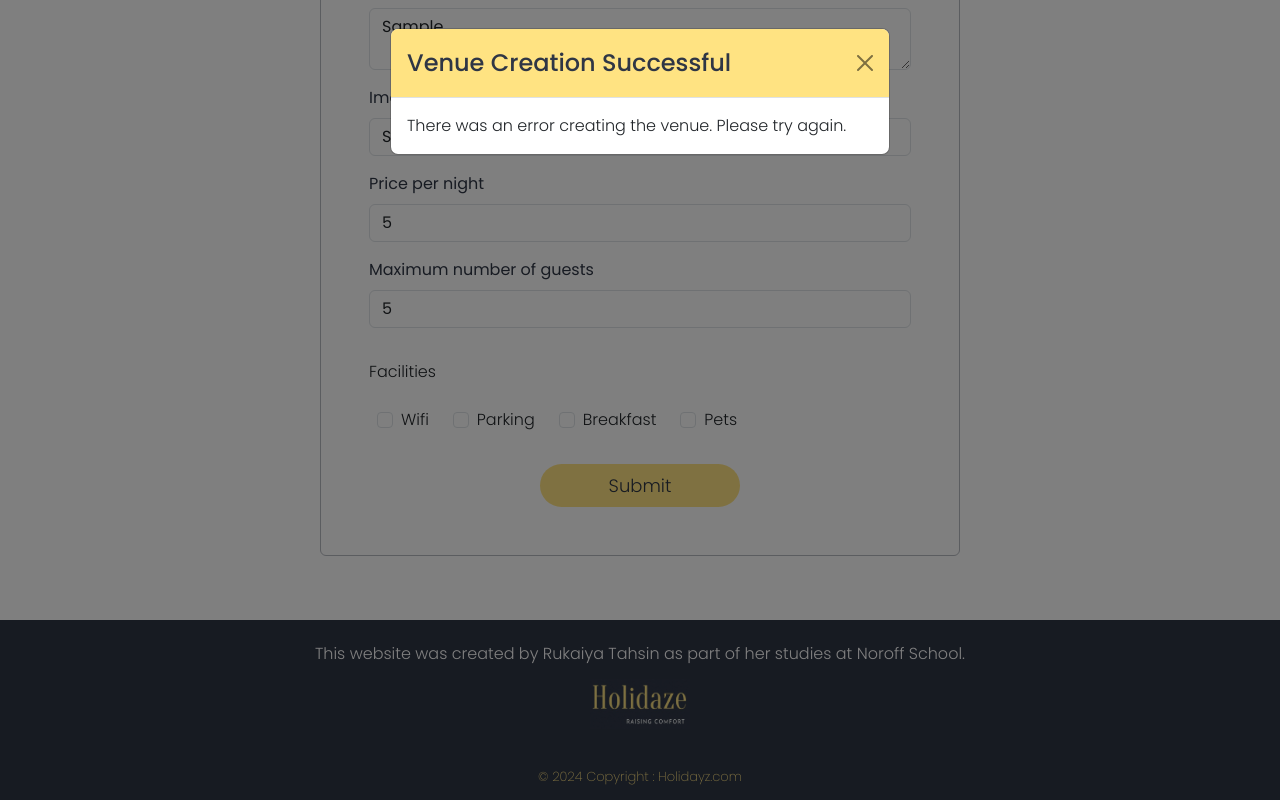
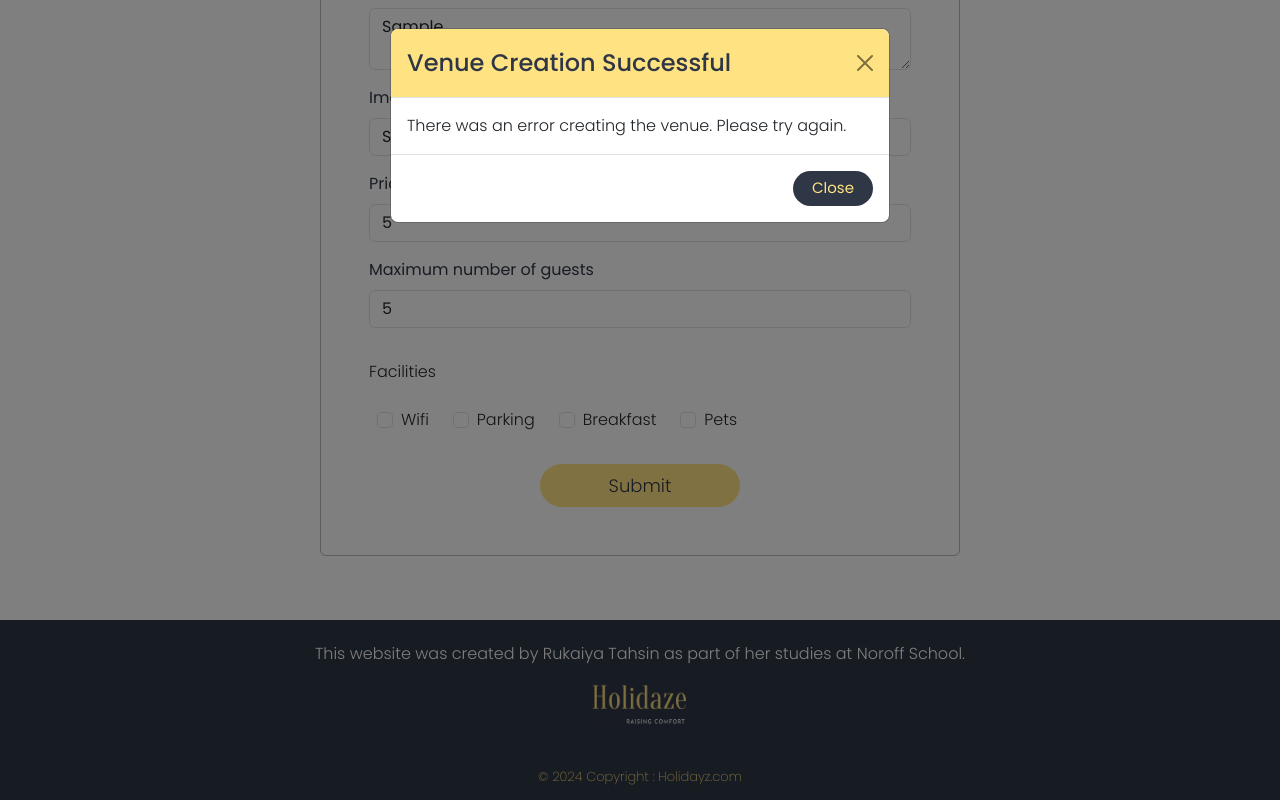
Before and after one commit to tahsinrukaiya/PROJECT-EXAM-2, a React (Vite) app: page /lease-venue in a window 1280 px wide. Both pictures are taken after typing "Sample", "Sample", "Sample", "Sample", "5", "5" into the empty fields and a click on the button "Submit". Shown: the part 456-1256 px from the top of the page. Built offline with nearby package versions, Linux system fonts and the light colour scheme; no server answers; a web font is replaced by a local one.

Commit message:
small changes

```diff
--- a/src/components/Pages/Venues/successModalCreate.jsx
+++ b/src/components/Pages/Venues/successModalCreate.jsx
@@ -3,16 +3,23 @@ import { useNavigate } from "react-router-dom";
 
 export default function SuccessModalCreate({ show, onClose, message }) {
     const navigate = useNavigate();
+
     const handleClose = () => {
-        navigate = "/profile";
+        navigate("/profile");
+        onClose();
     };
 
     return (
         <Modal show={show} onHide={onClose}>
-            <Modal.Header closeButton onClick={handleClose}>
+            <Modal.Header closeButton>
                 <Modal.Title>Venue Creation Successful</Modal.Title>
             </Modal.Header>
             <Modal.Body>{message}</Modal.Body>
+            <Modal.Footer>
+                <Button className="close-btn rounded-pill" variant="secondary" onClick={handleClose}>
+                    Close
+                </Button>
+            </Modal.Footer>
         </Modal>
     );
 }
```
